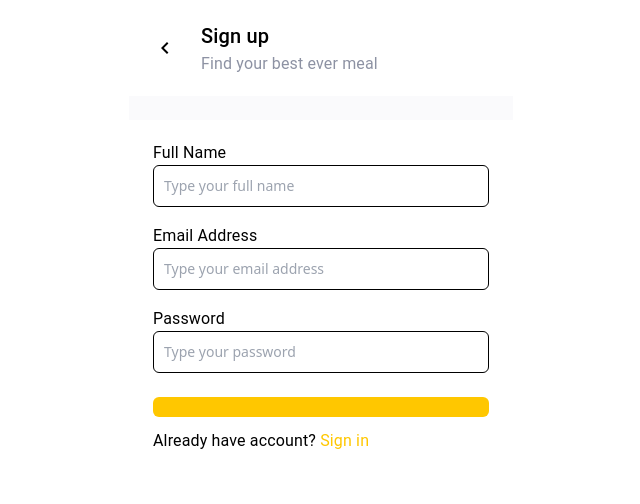
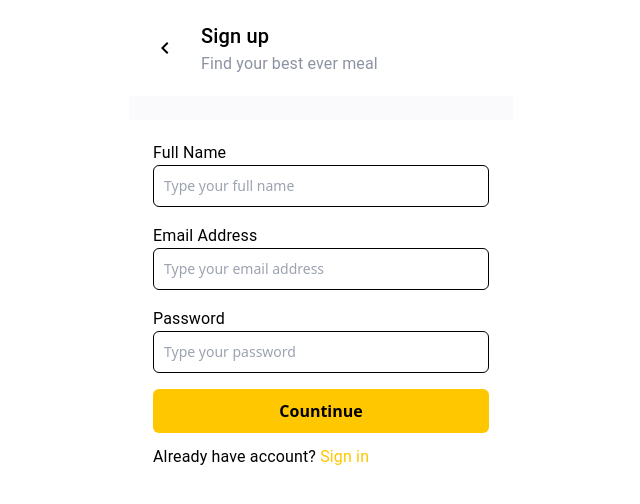
Before and after one commit to AmienulRana/resto-app, a Next.js app: page /sign-up/user in a window 1280 px wide. Shown: the top 504 px of the page, without its empty margins (319-959 px from the left). Built offline with nearby package versions, Linux system fonts and the light colour scheme.

Commit message:
menyesuaikan props yang dikirimkan pada component button

```diff
--- a/pages/sign-up/user.tsx
+++ b/pages/sign-up/user.tsx
@@ -39,7 +39,9 @@ const SignUp = () => {
           label="Password"
           classNameContainer="mb-4"
         />
-        <Button text="Countinue" classNameProps="bg-orange-c-100 mb-3" />
+        <Button classNameProps="bg-orange-c-100 mb-3">
+          Countinue
+        </Button>
         <Typography component="p">
           Already have account?{" "}
           <Link href="/sign-in" className="text-orange-c-100">
```
